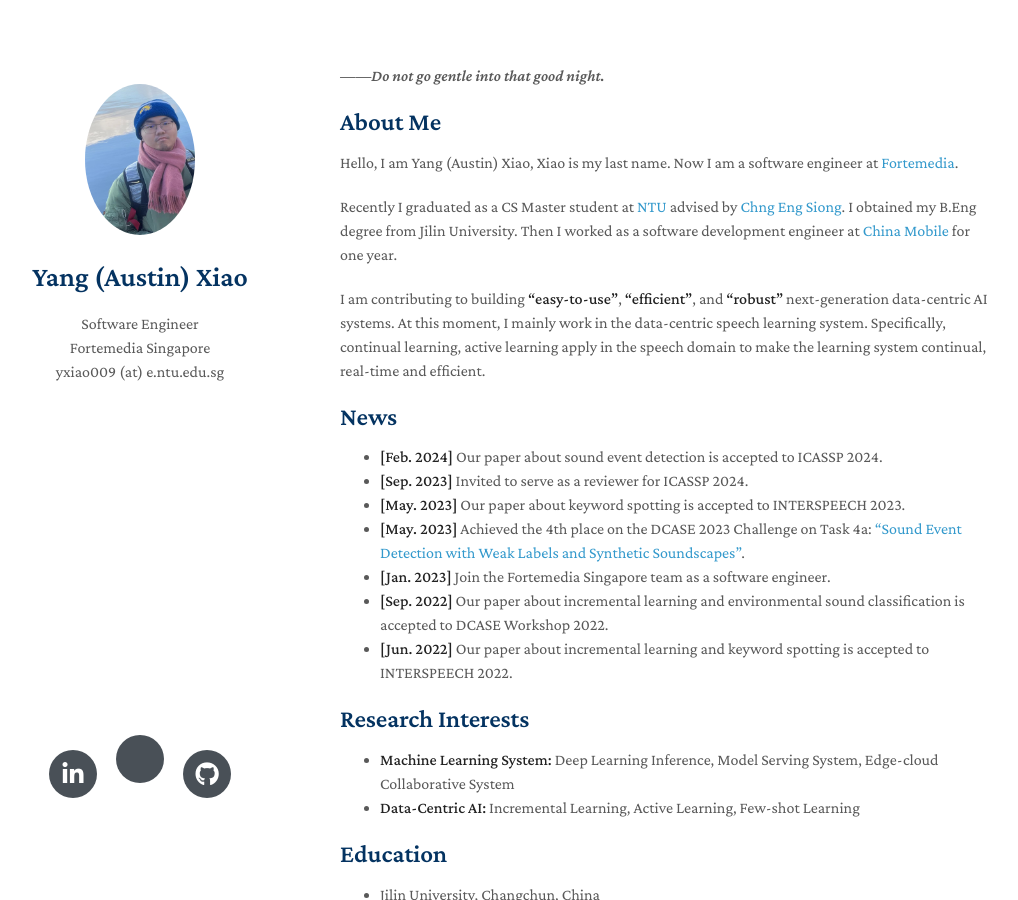
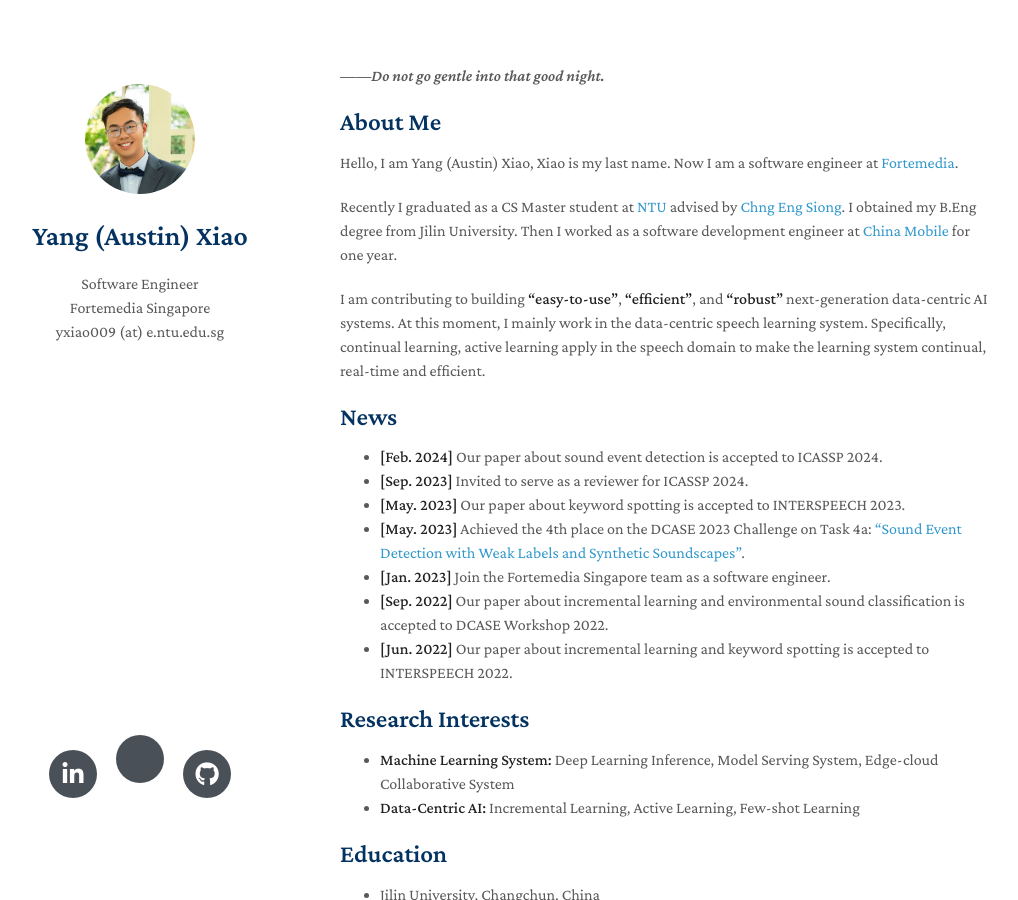
Before and after one commit to swagshaw/swagshaw.github.io, a Jekyll site: the page built from index.md, in a window 1280 px wide and 900 px high. Shown: the whole window, without its empty margins (130-1148 px from the left). Built offline with Jekyll 4.4.1, drawn with Linux system fonts in a browser that asks for light colours; nearby versions of some CDN libraries; a style sheet for code colours, icons or effects is not loaded.

Commit message:
Update _config.yml

```diff
--- a/_config.yml
+++ b/_config.yml
@@ -6,7 +6,7 @@ keywords: xiao yang ntu, yang xiao ntu
 google_scholar: https://scholar.google.com/citations?user=lgcOwb4AAAAJ&hl=en
 github_link: https://github.com/swagshaw
 linkedin: https://www.linkedin.com/in/yangxiao1998
-avatar: ./assets/img/微信图片_20220915200832.jpg
+avatar: ./assets/img/IMG_202407016431_800x800.jpg
 google_analytics: UA-111540567-4
 favicon: ./assets/img/NTU.jpg
 favicon_dark: ./assets/img/NTU.jpg
```
